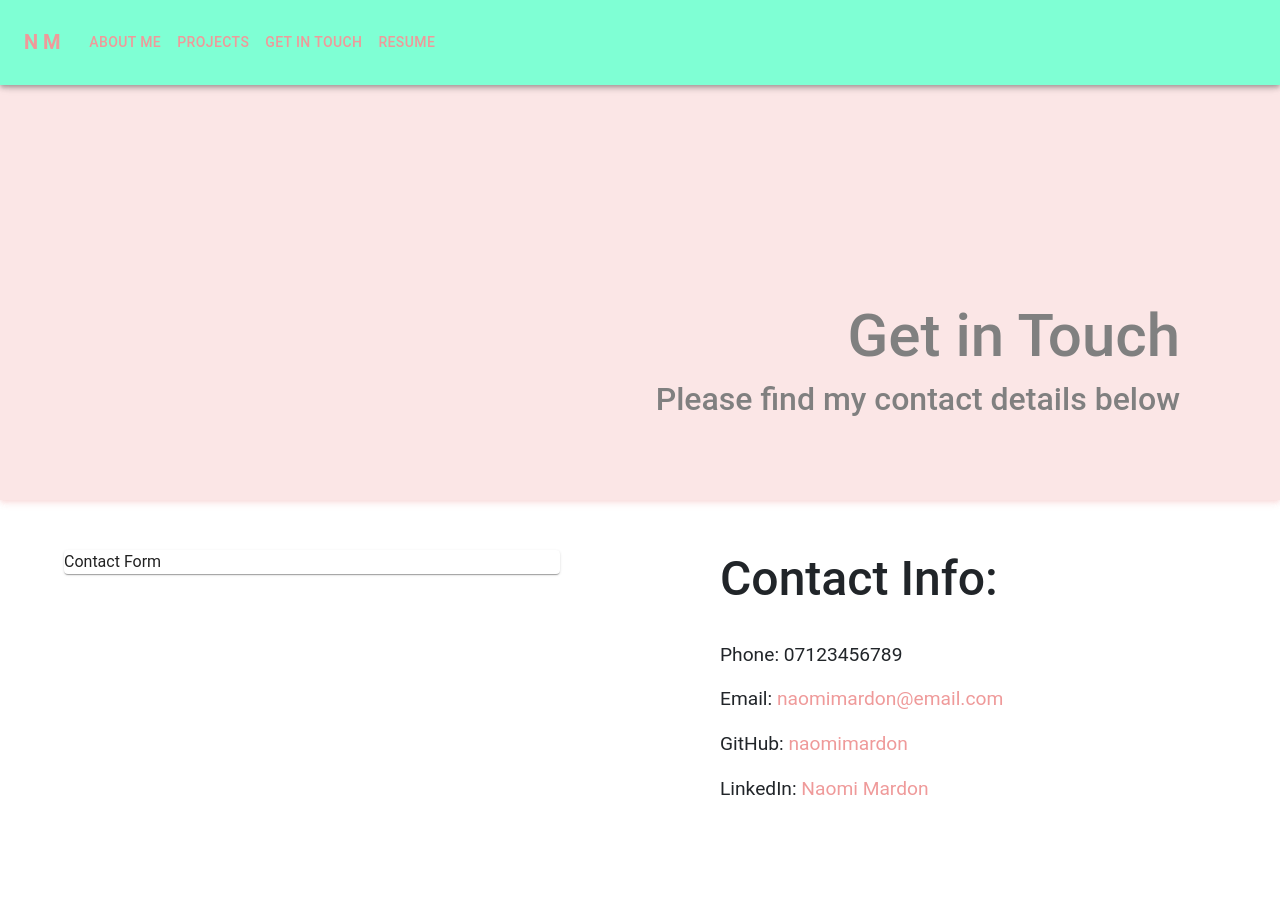
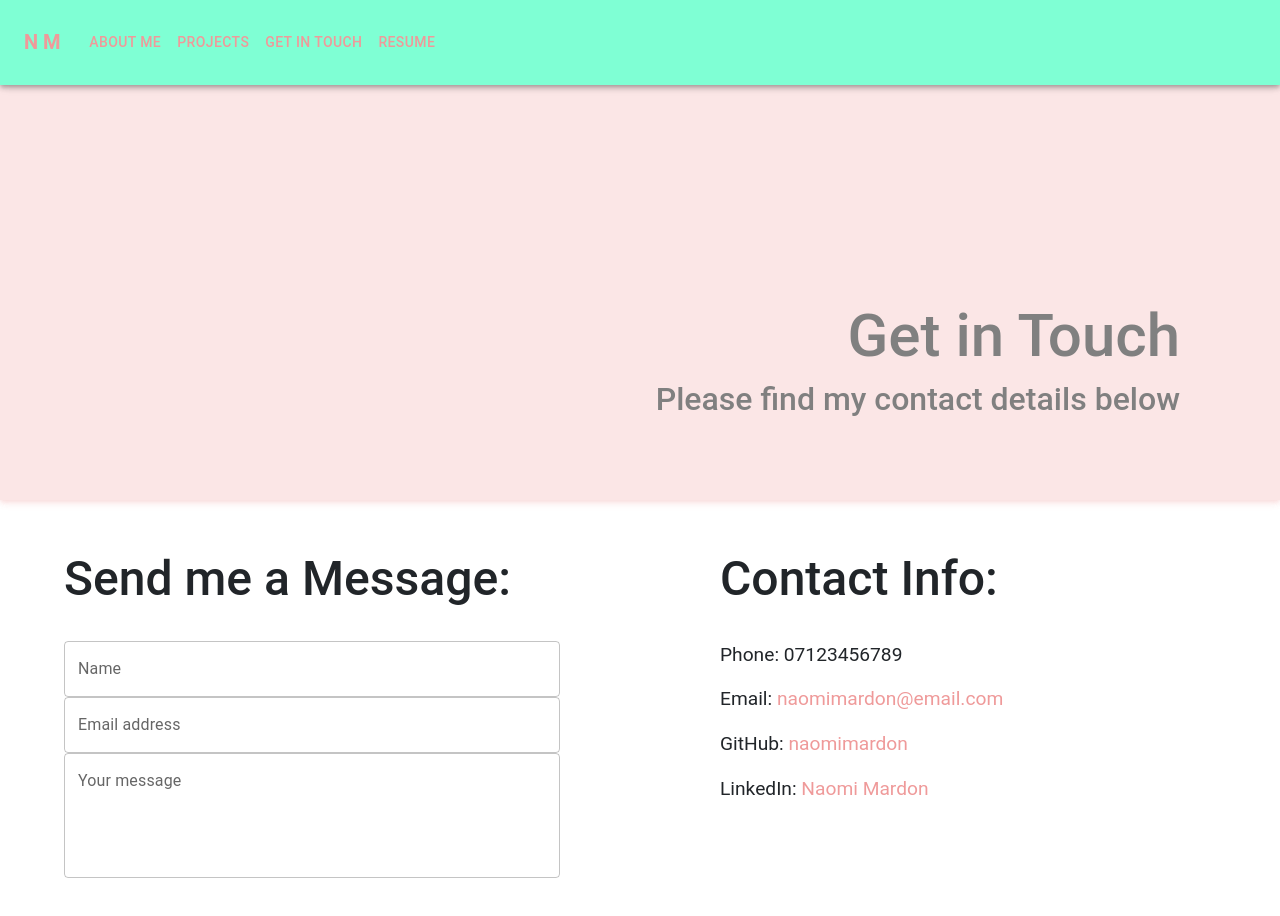
Before and after one commit to naomimardon/React-Portfolio, a React (Create React App) app: page /contact in a window 1280 px wide. Shown: the top 916 px of the page. Built offline with nearby package versions, Linux system fonts and the light colour scheme.

Commit message:
created contact form and added to contact page

```diff
--- a/src/components/ContactForm/contactForm.css
+++ b/src/components/ContactForm/contactForm.css
@@ -0,0 +1,9 @@
+.contactForm h4 {
+    font-size: 3rem;
+    padding-bottom: 25px;
+}
+
+.textField {
+    width: 100%;
+    margin-bottom: 10px;
+}
--- a/src/components/ContactForm/contactForm.js
+++ b/src/components/ContactForm/contactForm.js
@@ -1,12 +1,32 @@
 import React from "react";
 import Grid from "@mui/material/Grid";
-import Paper from "@mui/material/Paper";
+import TextField from '@mui/material/TextField';
 import './contactForm.css';
+
 
 const ContactForm = () => {
     return (
-        <Grid item xs={4} sm={4} md={6}>
-            <Paper>Contact Form</Paper>
+        <Grid item xs={4} sm={4} md={6} className="contactForm">
+            <h4>Send me a Message:</h4>
+            <TextField
+                className="textField"
+                id="outlined-basic"
+                label="Name"
+                variant="outlined"
+            />
+            <TextField
+                className="textField"
+                id="outlined-basic"
+                label="Email address"
+                variant="outlined"
+            />
+            <TextField
+                className="textField"
+                id="outlined-multiline-static"
+                label="Your message"
+                multiline
+                rows={4}
+            />
         </Grid>
     )
 }
```
